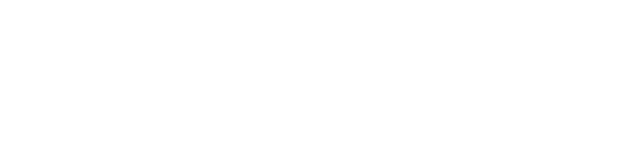
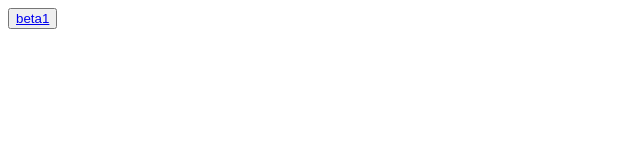
Before and after one commit to BlackSky-1/BlackSky-1, a plain HTML site: page index.html in a window 1280 px wide. Shown: the whole page, without its empty margins (0-640 px from the left). Drawn offline with Linux system fonts and the light colour scheme.

Commit message:
Add files via upload

```diff
--- a/index.html
+++ b/index.html
@@ -7,6 +7,6 @@
   <title>Document</title>
 </head>
 <body>
-
+  <button type="dovnload"><a id="beta1" href="https://github.com/BlackSky-1/ULTRAMusicProMax/releases/download/V5.4_Redmi_Note_12_Pro_4G/ULTRAMusicProMax_All.zip">beta1</a></button>
 </body>
 </html>
```
